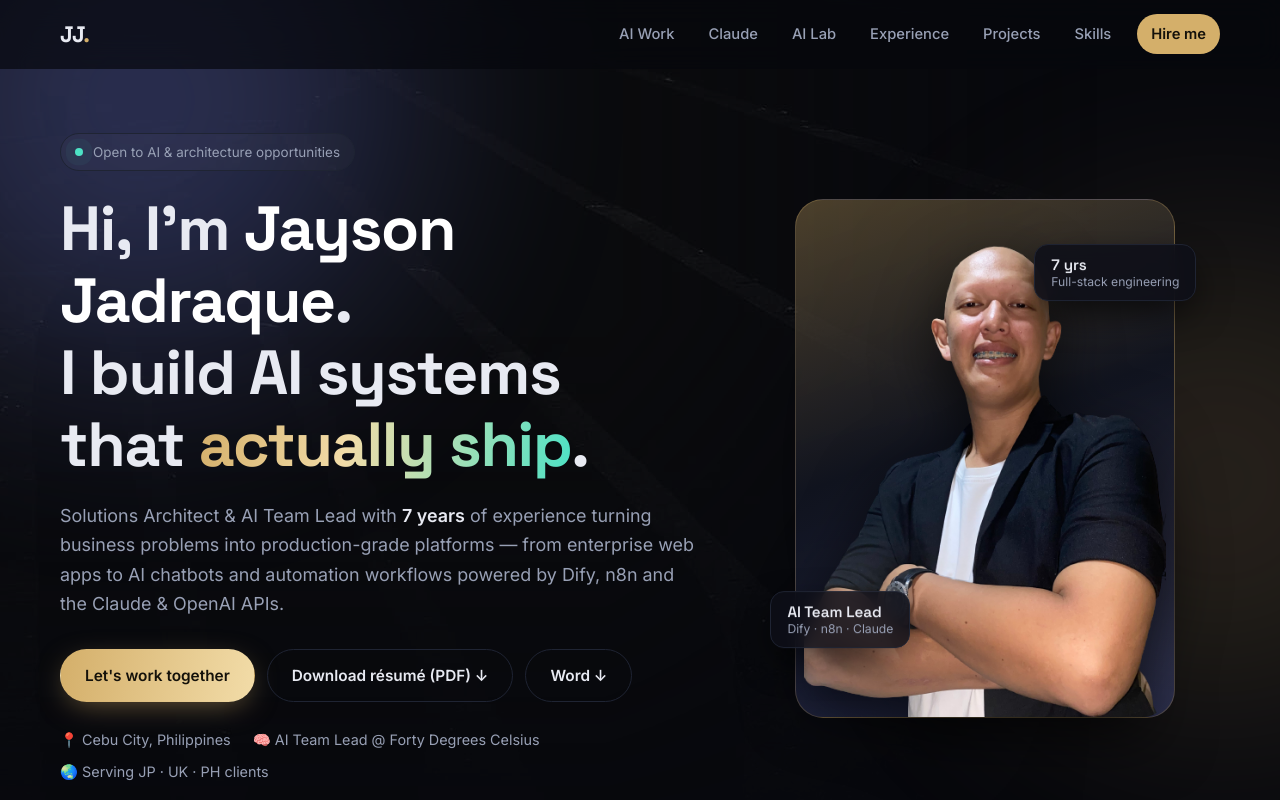
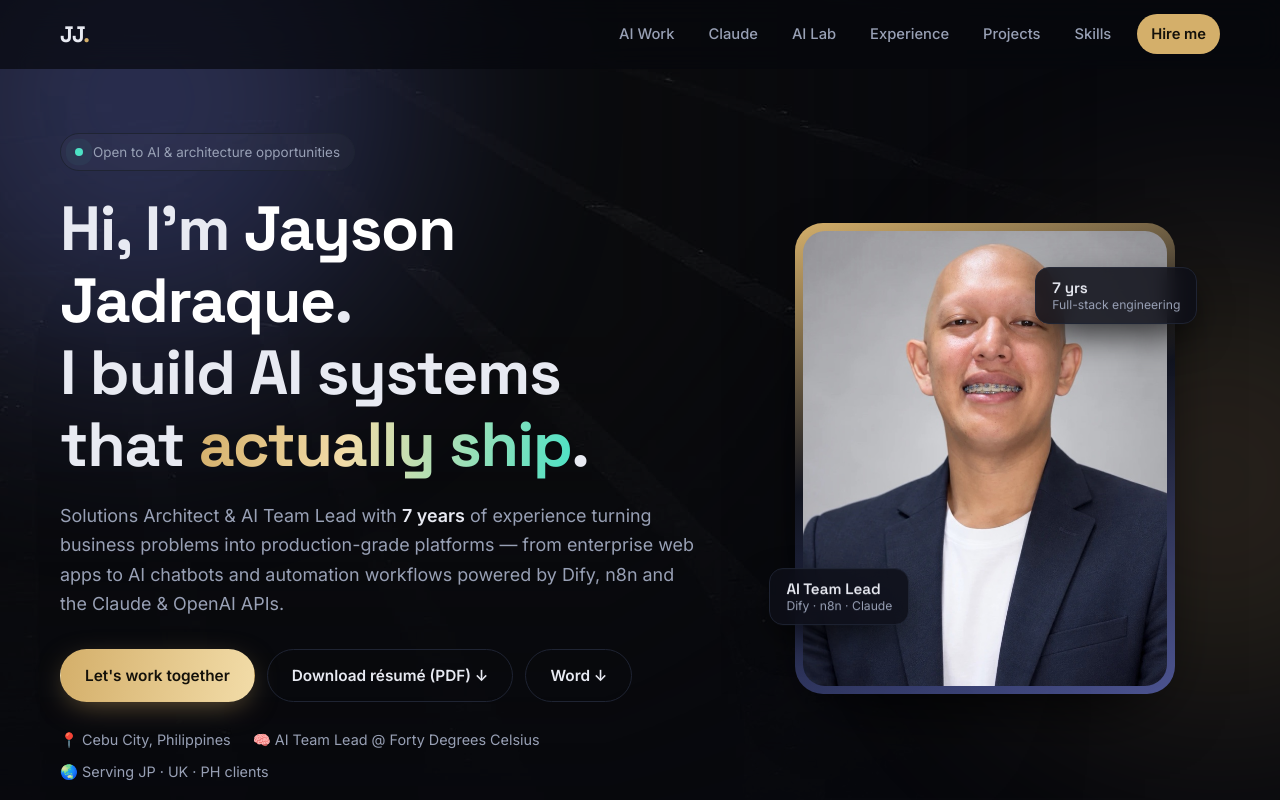
Before and after one commit to jadraque555/jadraque555.github.io, a plain HTML site: page index.html in a window 1280 px wide. Shown: the top 800 px of the page. Drawn offline with Linux system fonts and the light colour scheme.

Commit message:
Use new professional headshot on site, share card and résumé header
Co-Authored-By: Claude Sonnet 5.5 <noreply@anthropic.com>

```diff
--- a/index.html
+++ b/index.html
@@ -61,7 +61,7 @@
   </div>
   <div class="hero-photo reveal">
     <div class="frame">
-      <img src="img/jayson.png" alt="Portrait of Jayson Jadraque" width="421" height="592">
+      <img src="img/jayson.jpg" alt="Portrait of Jayson Jadraque" width="900" height="900">
       <div class="chip c1"><b>AI Team Lead</b><small>Dify · n8n · Claude</small></div>
       <div class="chip c2"><b>7 yrs</b><small>Full-stack engineering</small></div>
     </div>
--- a/style.css
+++ b/style.css
@@ -43,8 +43,8 @@ em{font-style:normal}
 .btn.ghost:hover{border-color:var(--a);color:var(--a)}
 .meta{list-style:none;display:flex;flex-wrap:wrap;gap:8px 22px;color:var(--mut);font-size:.9rem}
 .hero-photo{display:flex;justify-content:center}
-.frame{position:relative;width:min(380px,100%);border-radius:28px;padding:8px 8px 0;background:linear-gradient(160deg,#d4af6a55,#11141f 45%,#7c8cff44);border:1px solid #d4af6a44;overflow:visible}
-.frame img{width:100%;height:auto;aspect-ratio:421/592;object-fit:contain;border-radius:0 0 22px 22px;filter:drop-shadow(0 20px 30px #000a)}
+.frame{position:relative;width:min(380px,100%);border-radius:28px;padding:8px;background:linear-gradient(160deg,#d4af6a,#11141f 45%,#7c8cff88);box-shadow:0 30px 70px -30px #000}
+.frame img{width:100%;height:auto;aspect-ratio:4/5;object-fit:cover;object-position:50% 12%;border-radius:22px;display:block}
 .chip{position:absolute;background:rgba(13,15,24,.85);backdrop-filter:blur(10px);border:1px solid var(--line);border-radius:14px;padding:10px 16px;display:flex;flex-direction:column;line-height:1.3;box-shadow:0 14px 40px -10px #000}
 .chip b{font:600 .95rem 'Space Grotesk'}.chip small{color:var(--mut);font-size:.76rem}
 .c1{left:-26px;bottom:60px;animation:float 5s ease-in-out infinite}
```
Also changed, not shown: img/jayson.jpg (added), img/jayson.png (deleted), img/og-card.jpg, 2 other files.
